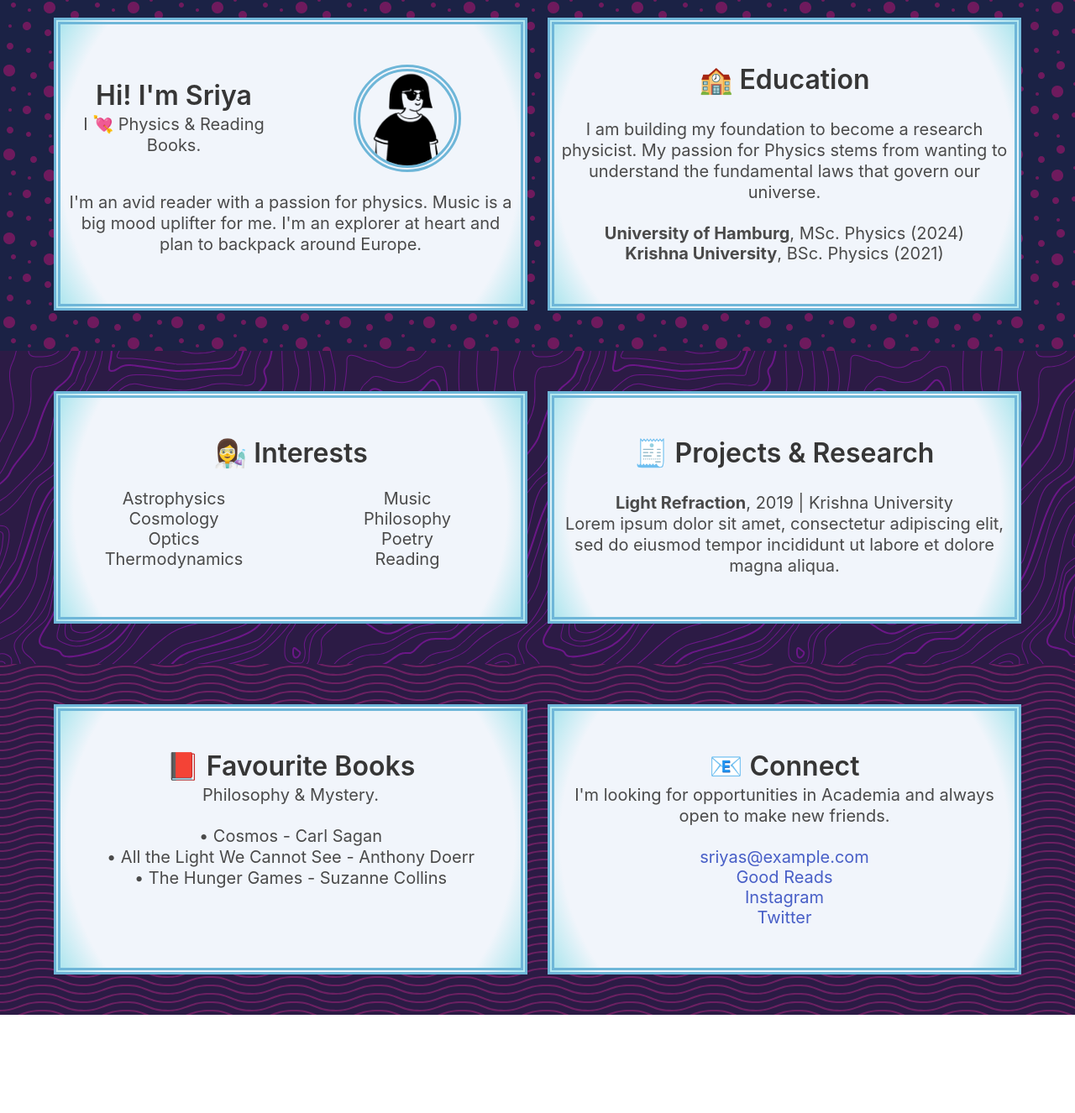
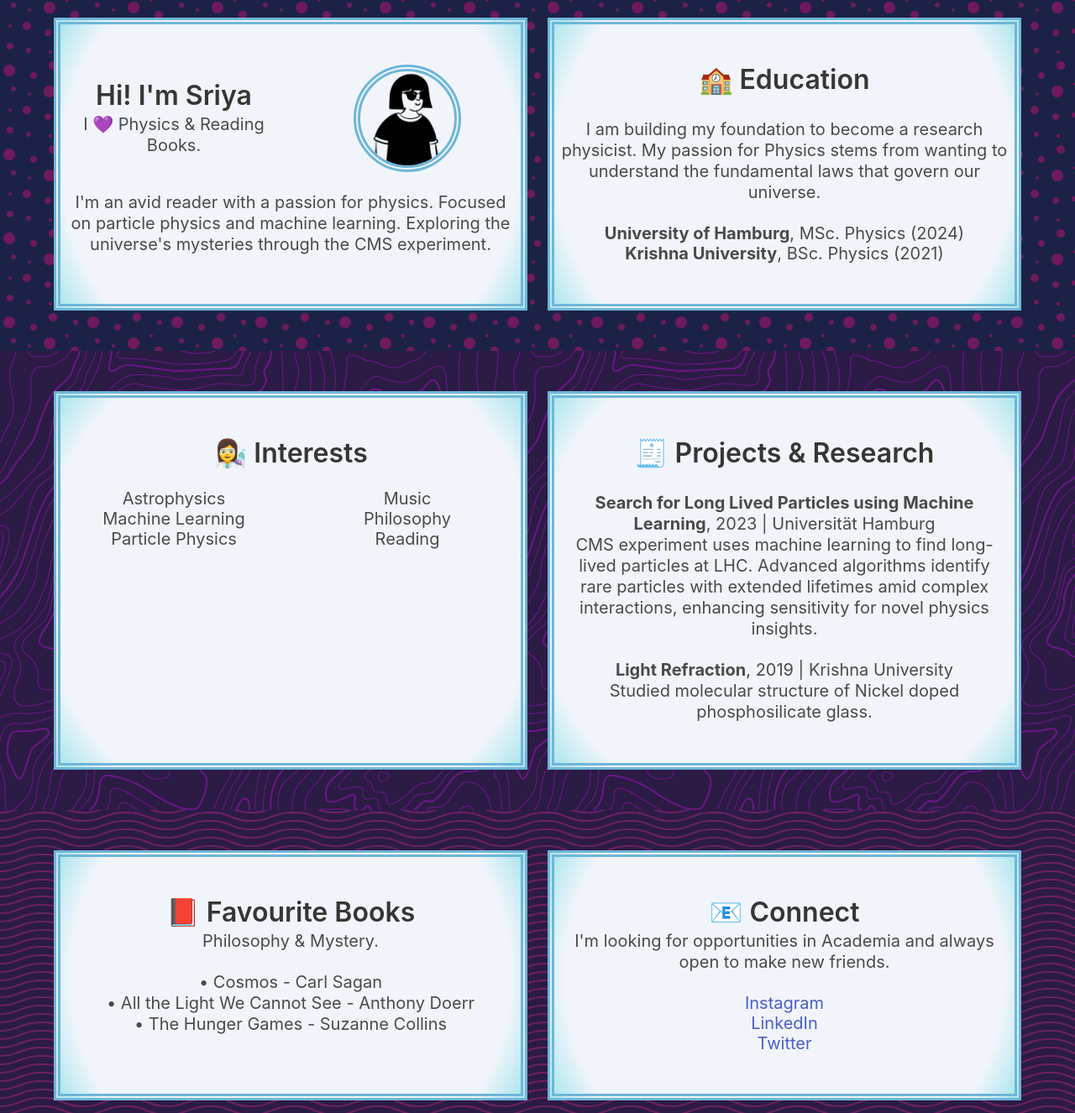
Before and after one commit to misssriya/misssriya.github.io, a plain HTML site: page index.html in a window 1280 px wide. Shown: the part 27-1353 px from the top of the page at 84% size. Before the commit the page ends 1236 px from the top, so only its background shows below. Drawn offline with nearby package versions, Linux system fonts and the light colour scheme.

Commit message:
updated content

```diff
--- a/index.html
+++ b/index.html
@@ -61,7 +61,7 @@
                   Hi! I'm Sriya
                 </h1>
                 <p class="subtitle">
-                  I 💘 Physics & Reading Books.
+                  I 💜 Physics & Reading Books.
                 </p>
               </div>
               <div class="column is-flex is-align-items-center is-justify-content-center	">
@@ -72,8 +72,7 @@
               </div>
             </div>
             <p class="subtitle">
-              I'm an avid reader with a passion for physics. Music is a big mood uplifter for me. I'm an explorer at
-              heart and plan to backpack around Europe.
+              I'm an avid reader with a passion for physics. Focused on particle physics and machine learning. Exploring the universe's mysteries through the CMS experiment.
             </p>
           </article>
         </div>
@@ -108,16 +107,14 @@
               <div class="column">
                 <p class="subtitle normal-lineheight">
                   Astrophysics<br />
-                  Cosmology<br />
-                  Optics<br />
-                  Thermodynamics<br />
+                  Machine Learning<br />
+                  Particle Physics<br />
                 </p>
               </div>
               <div class="column">
                 <p class="subtitle normal-lineheight">
                   Music<br />
                   Philosophy<br />
-                  Poetry<br />
                   Reading<br />
                 </p>
               </div>
@@ -131,9 +128,12 @@
             </h1>
             <p class="subtitle">
               <br />
+              <b>Search for Long Lived Particles using Machine Learning</b>, 2023 | Universität Hamburg<br />
+              CMS experiment uses machine learning to find long-lived particles at LHC. Advanced algorithms identify rare particles with extended lifetimes amid complex interactions, enhancing sensitivity for novel physics insights.
+            </p>
+            <p class="subtitle">
               <b>Light Refraction</b>, 2019 | Krishna University<br />
-              Lorem ipsum dolor sit amet, consectetur adipiscing elit, sed do eiusmod tempor incididunt ut labore et
-              dolore magna aliqua.
+              Studied molecular structure of Nickel doped phosphosilicate glass.
             </p>
           </article>
         </div>
@@ -167,9 +167,8 @@
               I'm looking for opportunities in Academia and always open to make new friends.
             </p>
             <p class="subtitle normal-lineheight">
-              <a href="mailto:sriya@example.com">sriyas@example.com</a><br />
-              <a href="#">Good Reads</a><br />
               <a href="https://instagram.com/sriya_madarapu">Instagram</a><br />
+              <a href="https://www.linkedin.com/in/sriya-madarapu-285781195">LinkedIn</a><br />
               <a href="https://twitter.com/madarapusriya">Twitter</a><br />
             </p>
           </article>
```
